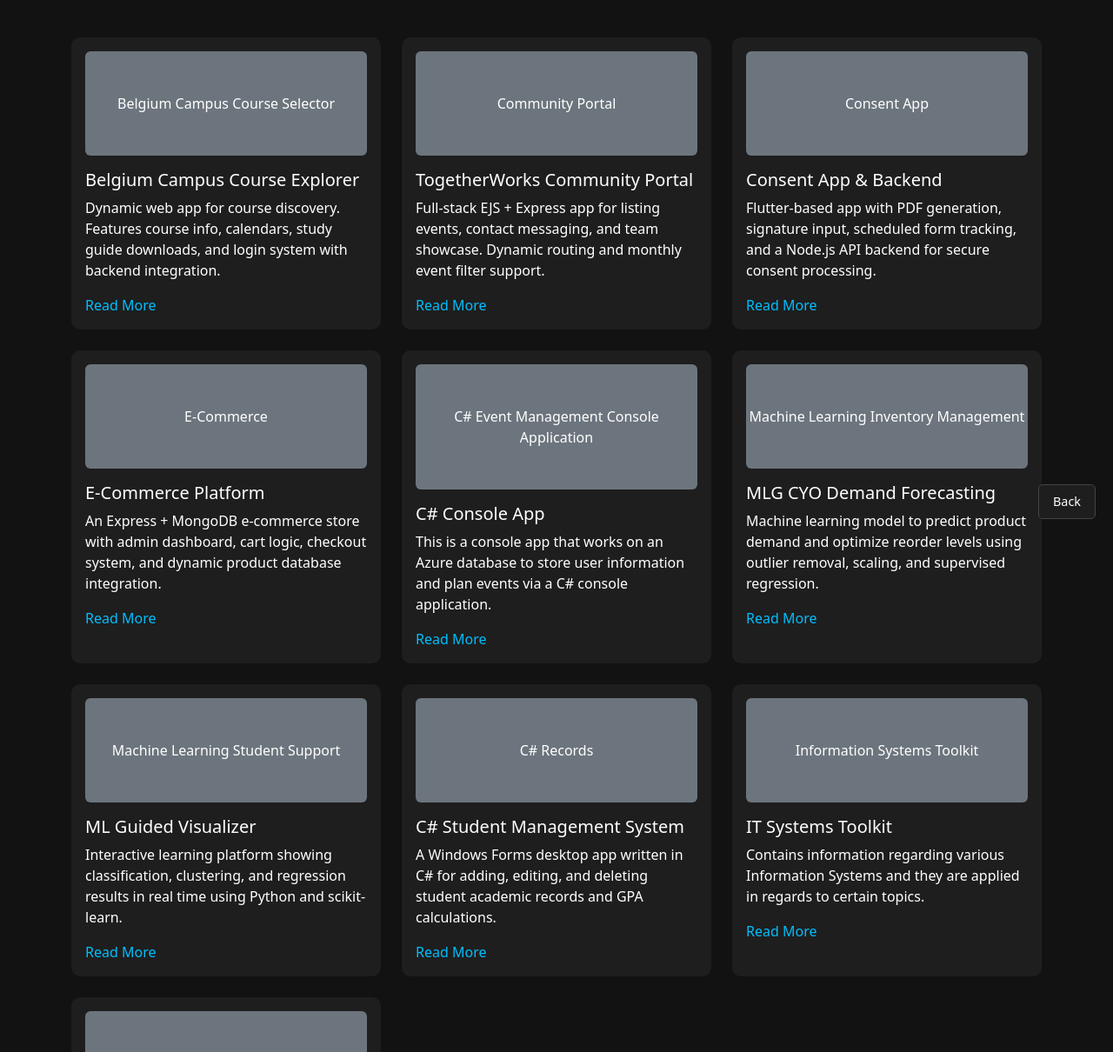
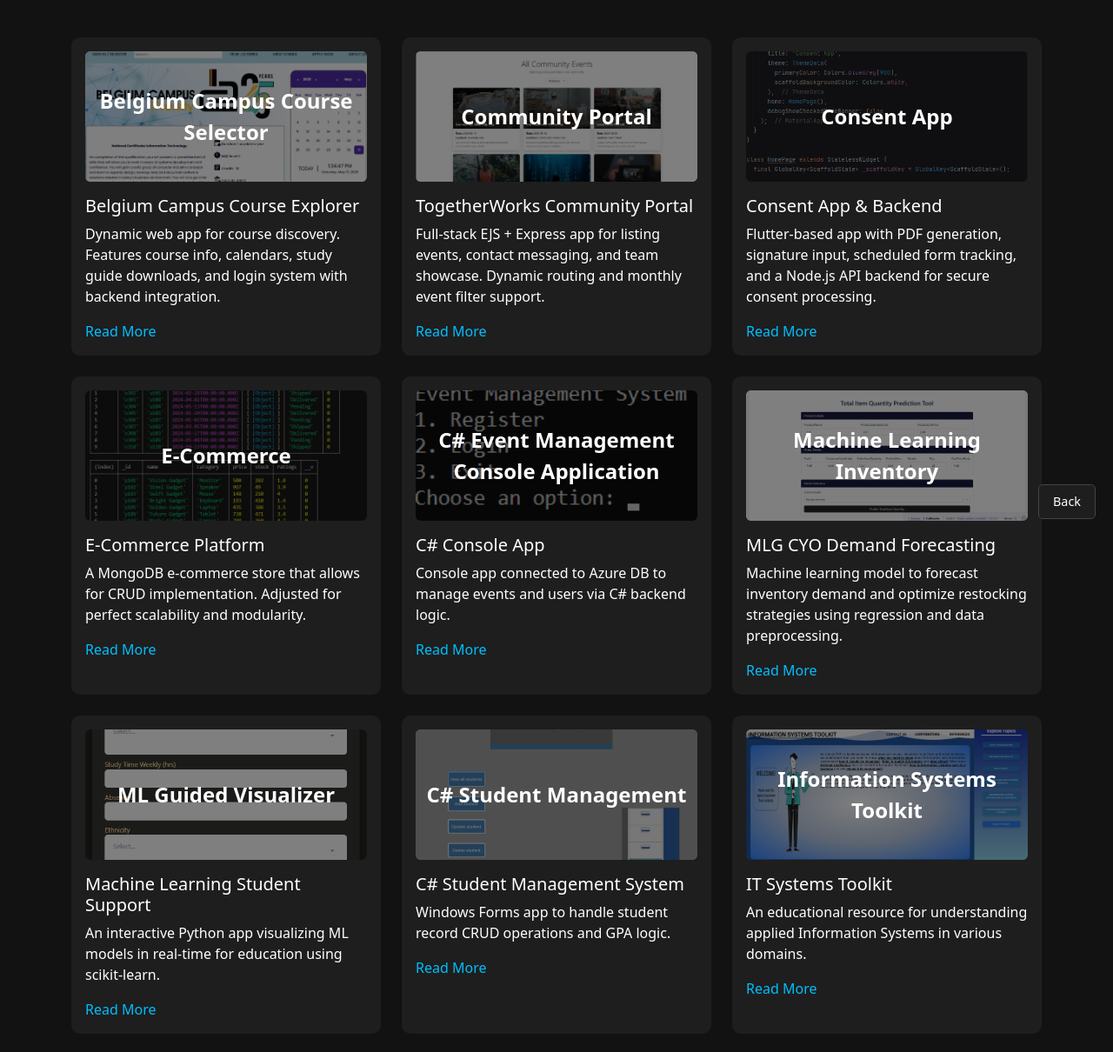
Before and after one commit to EJ-Engelbrecht/EJEPortfolioWeb, a plain HTML site: page projects.html in a window 1280 px wide. Shown: the part 183-1393 px from the top of the page at 87% size. Drawn offline with nearby package versions, Linux system fonts and the light colour scheme.

Commit message:
Updated resume and added image support to projects

```diff
--- a/projects.html
+++ b/projects.html
@@ -1,5 +1,6 @@
 <!DOCTYPE html>
 <html lang="en">
+
 <head>
   <meta charset="UTF-8" />
   <meta name="viewport" content="width=device-width, initial-scale=1.0" />
@@ -11,33 +12,33 @@
       background-color: #121212;
       color: white;
     }
+
     .navbar {
       border-bottom: 1px solid #2a2a2a;
     }
-    .hero-section img {
-      width: 180px;
-      height: 180px;
-      border-radius: 50%;
-      object-fit: cover;
-    }
+
     .project-card {
       background-color: #1e1e1e;
       border: none;
       border-radius: 10px;
     }
+
     .badge {
       background-color: #333;
       margin-bottom: 7px;
     }
+
     .social-icons a {
       color: white;
       margin-right: 15px;
       font-size: 1.5rem;
     }
+
     .project-card a {
       color: #00bfff;
       text-decoration: none;
     }
+
     .back-button {
       position: fixed;
       bottom: 20px;
@@ -52,15 +53,83 @@
       font-size: 0.9rem;
       transition: background-color 0.2s ease;
     }
+
     .back-button:hover {
       background-color: #333;
     }
 
+    .project-image-title {
+      position: relative;
+      height: 150px;
+      background-size: cover;
+      background-position: center;
+      border-radius: 10px;
+      overflow: hidden;
+      display: flex;
+      align-items: center;
+      justify-content: center;
+    }
 
+    .project-image-title .overlay {
+      position: absolute;
+      inset: 0;
+      background-color: rgba(0, 0, 0, 0.5);
+      z-index: 0;
+    }
+
+    .project-image-title span {
+      position: relative;
+      z-index: 1;
+      color: white;
+      font-weight: bold;
+      font-size: 1.5rem;
+      padding: 0.25rem 0.5rem;
+      text-align: center;
+    }
+
+    .bg-project-1 {
+      background-image: url('IMAGES/courseselector.png');
+    }
+
+    .bg-project-2 {
+      background-image: url('IMAGES/communityportal.png');
+    }
+
+    .bg-project-3 {
+      background-image: url('IMAGES/consent.png');
+    }
+
+    .bg-project-4 {
+      background-image: url('IMAGES/ecommerce.png');
+    }
+
+    .bg-project-5 {
+      background-image: url('IMAGES/eventmanagement.png');
+    }
+
+    .bg-project-6 {
+      background-image: url('IMAGES/inventorymanagementML.png');
+    }
+
+    .bg-project-7 {
+      background-image: url('IMAGES/studentsupportML.png');
+    }
+
+    .bg-project-8 {
+      background-image: url('IMAGES/studentmanagementsystem.png');
+    }
+
+    .bg-project-9 {
+      background-image: url('IMAGES/informationsystemstoolkit.png');
+    }
+
+    .bg-project-10 {
+      background-image: url('IMAGES/internetoverviewpage.png');
+    }
   </style>
 </head>
+
 <body>
-
   <nav class="navbar navbar-expand-lg navbar-dark bg-dark">
     <div class="container">
       <a class="navbar-brand" href="index.html">
@@ -83,111 +152,158 @@
     <h1 class="text-center mb-5 fw-bold" style="font-size: 2.5rem;">Projects</h1>
     <div class="row">
 
+      <!-- 1 -->
       <div class="col-md-4 mb-4">
         <div class="card project-card text-white h-100">
           <div class="card-body">
-            <div class="text-center mb-3 bg-secondary py-5 rounded">Belgium Campus Course Selector</div>
+            <div class="project-image-title bg-project-1 mb-3 rounded">
+              <div class="overlay"></div>
+              <span>Belgium Campus Course Selector</span>
+            </div>
             <h5 class="card-title">Belgium Campus Course Explorer</h5>
-            <p class="card-text">Dynamic web app for course discovery. Features course info, calendars, study guide downloads, and login system with backend integration.</p>
+            <p class="card-text">Dynamic web app for course discovery. Features course info, calendars, study guide
+              downloads, and login system with backend integration.</p>
             <a href="https://github.com/EJ-Engelbrecht/WPR281_Assignment" target="_blank">Read More</a>
           </div>
         </div>
       </div>
 
+      <!-- 2 -->
       <div class="col-md-4 mb-4">
         <div class="card project-card text-white h-100">
           <div class="card-body">
-            <div class="text-center mb-3 bg-secondary py-5 rounded">Community Portal</div>
+            <div class="project-image-title bg-project-2 mb-3 rounded">
+              <div class="overlay"></div>
+              <span>Community Portal</span>
+            </div>
             <h5 class="card-title">TogetherWorks Community Portal</h5>
-            <p class="card-text">Full-stack EJS + Express app for listing events, contact messaging, and team showcase. Dynamic routing and monthly event filter support.</p>
+            <p class="card-text">Full-stack EJS + Express app for listing events, contact messaging, and team showcase.
+              Dynamic routing and monthly event filter support.</p>
             <a href="https://github.com/EJ-Engelbrecht/WPR381---Community-Portal" target="_blank">Read More</a>
           </div>
         </div>
       </div>
 
+      <!-- 3 -->
       <div class="col-md-4 mb-4">
         <div class="card project-card text-white h-100">
           <div class="card-body">
-            <div class="text-center mb-3 bg-secondary py-5 rounded">Consent App</div>
+            <div class="project-image-title bg-project-3 mb-3 rounded">
+              <div class="overlay"></div>
+              <span>Consent App</span>
+            </div>
             <h5 class="card-title">Consent App & Backend</h5>
-            <p class="card-text">Flutter-based app with PDF generation, signature input, scheduled form tracking, and a Node.js API backend for secure consent processing.</p>
+            <p class="card-text">Flutter-based app with PDF generation, signature input, scheduled form tracking, and a
+              Node.js API backend for secure consent processing.</p>
             <a href="https://github.com/EJ-Engelbrecht/consent_app_and_backend" target="_blank">Read More</a>
           </div>
         </div>
       </div>
 
+      <!-- 4 -->
       <div class="col-md-4 mb-4">
         <div class="card project-card text-white h-100">
           <div class="card-body">
-            <div class="text-center mb-3 bg-secondary py-5 rounded">E-Commerce</div>
+            <div class="project-image-title bg-project-4 mb-3 rounded">
+              <div class="overlay"></div>
+              <span>E-Commerce</span>
+            </div>
             <h5 class="card-title">E-Commerce Platform</h5>
-            <p class="card-text">An Express + MongoDB e-commerce store with admin dashboard, cart logic, checkout system, and dynamic product database integration.</p>
+            <p class="card-text">A MongoDB e-commerce store that allows for CRUD implementation. Adjusted for perfect
+              scalability and modularity.</p>
             <a href="https://github.com/EJ-Engelbrecht/DBD381-Ecommerce" target="_blank">Read More</a>
           </div>
         </div>
       </div>
 
+      <!-- 5 -->
       <div class="col-md-4 mb-4">
         <div class="card project-card text-white h-100">
           <div class="card-body">
-            <div class="text-center mb-3 bg-secondary py-5 rounded">C# Event Management Console Application</div>
+            <div class="project-image-title bg-project-5 mb-3 rounded">
+              <div class="overlay"></div>
+              <span>C# Event Management Console Application</span>
+            </div>
             <h5 class="card-title">C# Console App</h5>
-            <p class="card-text">This is a console app that works on an Azure database to store user information and plan events via a C# console application.</p>
+            <p class="card-text">Console app connected to Azure DB to manage events and users via C# backend logic.</p>
             <a href="https://github.com/EJ-Engelbrecht/PRG-281-Project" target="_blank">Read More</a>
           </div>
         </div>
       </div>
 
+      <!-- 6 -->
       <div class="col-md-4 mb-4">
         <div class="card project-card text-white h-100">
           <div class="card-body">
-            <div class="text-center mb-3 bg-secondary py-5 rounded">Machine Learning Inventory Management</div>
+            <div class="project-image-title bg-project-6 mb-3 rounded">
+              <div class="overlay"></div>
+              <span>Machine Learning Inventory</span>
+            </div>
             <h5 class="card-title">MLG CYO Demand Forecasting</h5>
-            <p class="card-text">Machine learning model to predict product demand and optimize reorder levels using outlier removal, scaling, and supervised regression.</p>
+            <p class="card-text">Machine learning model to forecast inventory demand and optimize restocking strategies
+              using regression and data preprocessing.</p>
             <a href="https://github.com/EJ-Engelbrecht/MLG382_CYO_PROJ_GroupX" target="_blank">Read More</a>
           </div>
         </div>
       </div>
 
+      <!-- 7 -->
       <div class="col-md-4 mb-4">
         <div class="card project-card text-white h-100">
           <div class="card-body">
-            <div class="text-center mb-3 bg-secondary py-5 rounded">Machine Learning Student Support</div>
-            <h5 class="card-title">ML Guided Visualizer</h5>
-            <p class="card-text">Interactive learning platform showing classification, clustering, and regression results in real time using Python and scikit-learn.</p>
+            <div class="project-image-title bg-project-7 mb-3 rounded">
+              <div class="overlay"></div>
+              <span>ML Guided Visualizer</span>
+            </div>
+            <h5 class="card-title">Machine Learning Student Support</h5>
+            <p class="card-text">An interactive Python app visualizing ML models in real-time for education using
+              scikit-learn.</p>
             <a href="https://github.com/EJ-Engelbrecht/MLG382_Guided_Project_GroupX" target="_blank">Read More</a>
           </div>
         </div>
       </div>
 
+      <!-- 8 -->
       <div class="col-md-4 mb-4">
         <div class="card project-card text-white h-100">
           <div class="card-body">
-            <div class="text-center mb-3 bg-secondary py-5 rounded">C# Records</div>
+            <div class="project-image-title bg-project-8 mb-3 rounded">
+              <div class="overlay"></div>
+              <span>C# Student Management</span>
+            </div>
             <h5 class="card-title">C# Student Management System</h5>
-            <p class="card-text">A Windows Forms desktop app written in C# for adding, editing, and deleting student academic records and GPA calculations.</p>
+            <p class="card-text">Windows Forms app to handle student record CRUD operations and GPA logic.</p>
             <a href="https://github.com/EJ-Engelbrecht/PRG282-Project" target="_blank">Read More</a>
           </div>
         </div>
       </div>
 
+      <!-- 9 -->
       <div class="col-md-4 mb-4">
         <div class="card project-card text-white h-100">
           <div class="card-body">
-            <div class="text-center mb-3 bg-secondary py-5 rounded">Information Systems Toolkit</div>
+            <div class="project-image-title bg-project-9 mb-3 rounded">
+              <div class="overlay"></div>
+              <span>Information Systems Toolkit</span>
+            </div>
             <h5 class="card-title">IT Systems Toolkit</h5>
-            <p class="card-text">Contains information regarding various Information Systems and they are applied in regards to certain topics.</p>
+            <p class="card-text">An educational resource for understanding applied Information Systems in various
+              domains.</p>
             <a href="https://github.com/EJ-Engelbrecht/INF-Project" target="_blank">Read More</a>
           </div>
         </div>
       </div>
 
+      <!-- 10 -->
       <div class="col-md-4 mb-4">
         <div class="card project-card text-white h-100">
           <div class="card-body">
-            <div class="text-center mb-3 bg-secondary py-5 rounded">Internet Overview Information Page</div>
+            <div class="project-image-title bg-project-10 mb-3 rounded">
+              <div class="overlay"></div>
+              <span>Internet Overview Page</span>
+            </div>
             <h5 class="card-title">Internet Overview Webpage</h5>
-            <p class="card-text">First webpage project built upon using HTML and CSS. Main purpose is to provide insights into the internet and it's exisitence.</p>
+            <p class="card-text">Introductory HTML/CSS project exploring the internet's history and structure.</p>
             <a href="https://github.com/EJ-Engelbrecht/WPR-Project" target="_blank">Read More</a>
           </div>
         </div>
@@ -198,6 +314,6 @@
 
   <script src="https://cdn.jsdelivr.net/npm/bootstrap@5.3.2/dist/js/bootstrap.bundle.min.js"></script>
   <a href="index.html" class="back-button">Back</a>
+</body>
 
-</body>
 </html>
```
Also changed, not shown: IMAGES/communityportal.png (added), IMAGES/consent.png (added), IMAGES/courseselector.png (added), IMAGES/ecommerce.png (added), IMAGES/eventmanagement.png (added), IMAGES/informationsystemstoolkit.png (added), IMAGES/internetoverviewpage.png (added), IMAGES/inventorymanagementML.png (added), IMAGES/studentmanagementsystem.png (added), IMAGES/studentsupportML.png (added), 1 other file.
